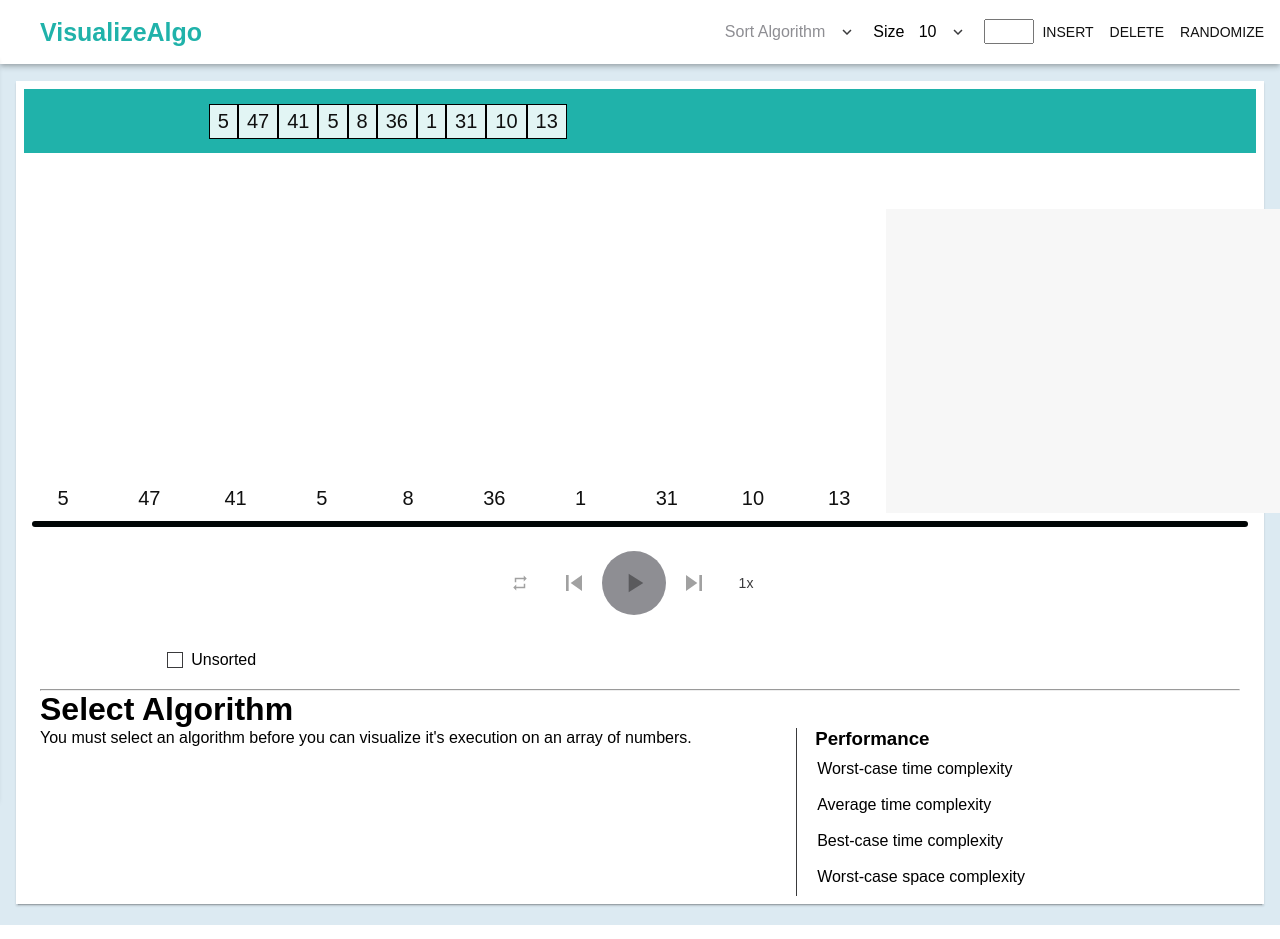
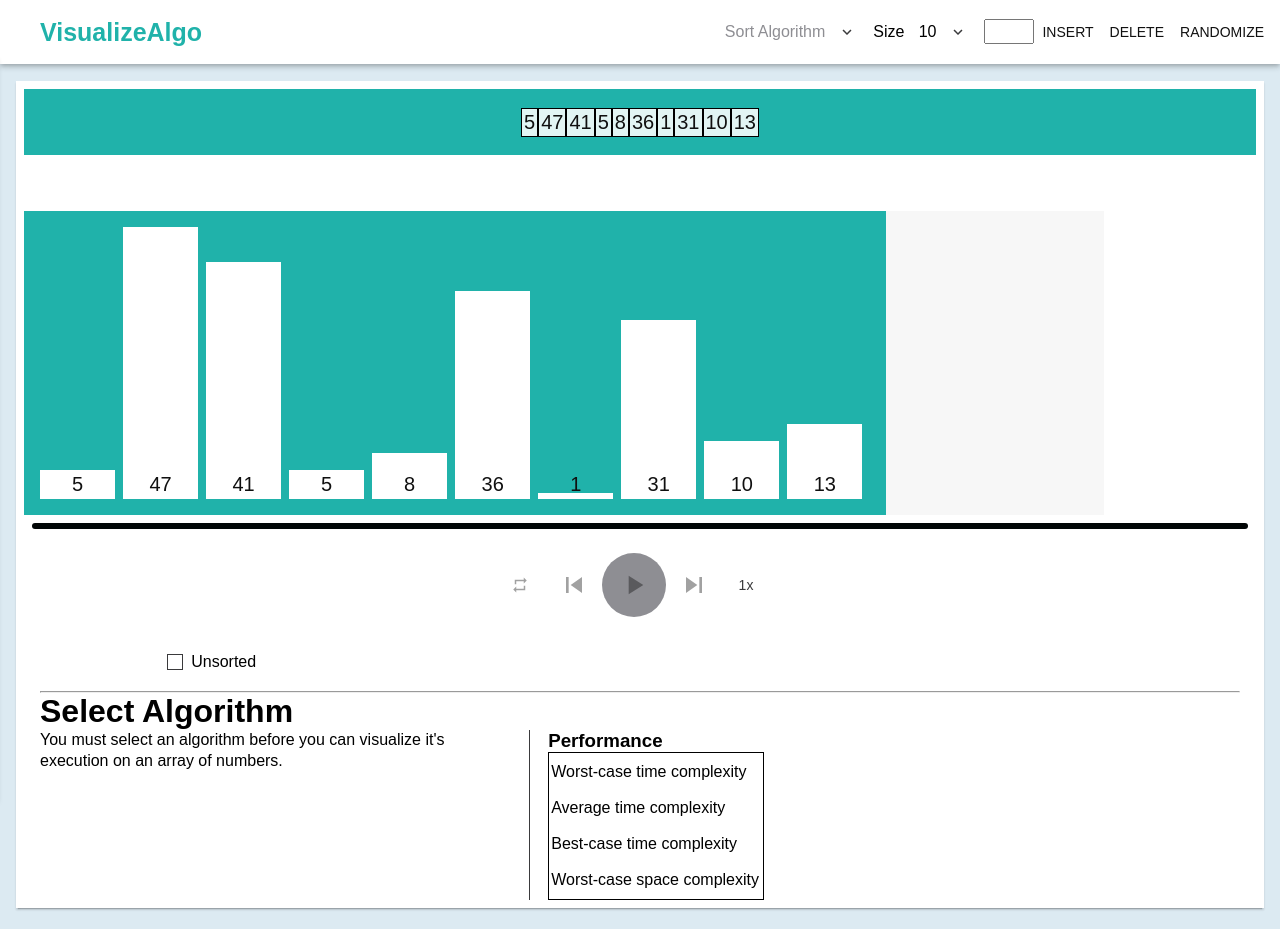
Before and after one commit to shah-moy/visualize-algo, a React (Create React App) app: page /algorithm in a window 1280 px wide. Built offline with nearby package versions, Linux system fonts and the light colour scheme; the HTML template or start-up script is replaced by a standard one; a web font is replaced by a local one.

Commit message:
Final update 20/12/2021

```diff
--- a/src/components/algorithms/BubbleSort.js
+++ b/src/components/algorithms/BubbleSort.js
@@ -83,10 +83,10 @@ export const BubbleSortP= {
   {"if leftElement > rightElement"}
 </line></span>
 ),
-  l4:(<span Style="margin: 30px"><line alignmentBaseline>
+  l4:(<span Style="margin: 40px"><line alignmentBaseline>
     swap(leftElement, rightElement) </line></span>),
-    l5:(<span Style="margin: 30px"><line>end if</line></span>),
-  l6:(<span Style="margin: 30px"><line>end inner for</line></span>),
+    l5:(<span Style="margin: 25px"><line>end if</line></span>),
+  l6:(<span Style="margin: 10px"><line>end inner for</line></span>),
  l7:(<span Style="margin: 15px"><line> end outer for</line></span>),
  //l8:(<span Style="margin: 0px"><line>end BubbleSort</line></span>),
  l9:(<span Style="margin: 0px"><line></line></span>),
--- a/src/components/algorithms/MergeSort.js
+++ b/src/components/algorithms/MergeSort.js
@@ -95,14 +95,14 @@ export const MergeSortP= {
     l0:(<span Style="margin: 0px"><line> split each element into partitions of size 1</line></span>),
 
     l1: (<span Style="margin: 15px"><line>recursively merge adjacent partitions </line></span>),
-    l2:(<span Style="margin: 25px">
+    l2:(<span Style="margin: 30px">
     <line >  for i = leftelementId to rightelementId <br/></line></span>
     ),
     l3:(<span Style="margin: 35px"><line >
     {"if leftPartHeadValue <= rightPartHeadValue"}
   </line></span>
   ),
-    l4:(<span Style="margin: 45px"><line alignmentBaseline>
+    l4:(<span Style="margin: 50px"><line alignmentBaseline>
        copy leftElementValue  </line></span>),
       l5:(<span Style="margin: 35px"><line>else: copy rightElementValue</line></span>),
     l10:(<span Style="margin: 0px"><line>copy elements back to original array</line></span>),
--- a/src/components/celling/Bar/style.css
+++ b/src/components/celling/Bar/style.css
@@ -1,3 +1,4 @@
+
 .Bar {
     background-color: #ffffff;
     color: #101010;
@@ -5,14 +6,27 @@
     flex-direction: column reverse;
     align-items: flex-end;
     transition: 125ms ease-in-out;
-    font-size: 20px;
+    font-size: 7px;
     border-color: black;
   }
-
+  @media (min-width: 600px) {
+    .Bar {
+      background-color: #ffffff;
+      color: #101010;
+      display: flex;
+      flex-direction: column reverse;
+      align-items: flex-end;
+      transition: 125ms ease-in-out;
+      font-size: 20px;
+      border-color: black;
+    }
   .Bar__Text {
     margin: 0 auto 0.25rem;
   }
-
+}
+.Bar__Text {
+  margin: 0 auto 0.25rem;
+}
   .Bar_sorted {
     background-color: var(--primary);
   }
--- a/src/components/celling/Bar1/index.js
+++ b/src/components/celling/Bar1/index.js
@@ -41,7 +41,7 @@ trk=!trk}
 */
   return (
     <div> <div  className={classNames}>
-     <table Style="border:1px solid black; padding-left:6px; padding-right:6px; padding-top:3px; padding-bottom:3px;">
+     <table >
       <tr><span>{val}
       </span></tr></table>
     </div>
--- a/src/components/celling/Bar1/style.css
+++ b/src/components/celling/Bar1/style.css
@@ -1,3 +1,10 @@
+
+
+
+table{
+  border:1px solid black;
+
+}
 .Bar1 {
   background-color: var(--white);
   color: #101010;
@@ -5,8 +12,25 @@
   flex-direction: column reverse;
   align-items: flex-end;
   transition: 125ms ease-in-out;
-  font-size: 20px;
+  font-size: 10px;
 }
+
+
+@media (min-width: 1200px) {
+
+
+  .Bar1 {
+    background-color: var(--white);
+    color: #101010;
+    display: flex;
+
+    align-items: flex-end;
+    transition: 125ms ease-in-out;
+    font-size: 20px;
+  }
+
+}
+
 
 .Bar__Text {
   margin: 1 auto 0.25rem;
--- a/src/components/floor/SortChart/style.css
+++ b/src/components/floor/SortChart/style.css
@@ -1,5 +1,5 @@
+@media (min-width: 1200px) {
 
-@media (min-width: 1200px) {
 
   .SortChart {
     /* min-width: 320px; */
@@ -16,6 +16,9 @@
     align-items: flex-end;
     transition: 0.75s ease-in-out;
   }
+}
+
+
   .SortChartL {
     min-width: 70%;
     max-width: 100%;
@@ -31,16 +34,19 @@
     transition: 0.75s ease-in-out;
   }
   .SortChartR {
-     min-width: 420px;
-     max-width: 500px;
+    min-width: 30%;
+    max-width: 100%;
+
+     min-width: 218px;
+
     min-height: 218px;
     height: 38vh;
-    font-weight: bolder;
+    font-weight: 500;
     background-color: #F7F7F7;
-    padding: 1rem;
+    padding-left: 1rem;
    font-size: 3.2mm;
   }
-}
+
 
   .Bar__Text {
     margin: 0 auto 0.25rem;
@@ -75,7 +81,7 @@
   }
 
   .P__Text {
-    margin: 0 auto 0.2rem;
+    margin: 0 auto 0rem;
   }
   /* primary sorter */
   .P_sorted {
--- a/src/components/floor/SortChart1/index.js
+++ b/src/components/floor/SortChart1/index.js
@@ -61,6 +61,7 @@ const SortChart1 = ({
   t2=BubbleSort
 }) => {
   return (
+    <div className='srbgc'>
     <div className="SortChart1">
       {getListOfBars(
         numbers,
@@ -74,6 +75,7 @@ const SortChart1 = ({
         tracestep,
         t2
       )}
+    </div>
     </div>
   );
 };
--- a/src/components/floor/SortChart1/style.css
+++ b/src/components/floor/SortChart1/style.css
@@ -3,28 +3,67 @@
   max-width: 100%;
   min-height: 1px;
   height: 8vh;
-  padding: 1rem;
-  padding-left: 15%;
-  padding: auto;
+
+  padding: center;
 
   margin-left: auto;
 
-  background-color: lightseagreen;
+  background-color: steelblue;
 
-  display:flex;
+
   initial-letter-align: center;
 
-  display: flex;
+  display:inline-flex;
   flex-direction: row;
-  align-items: flex-end;
+  align-items: center;
 
   -ms-flex-align: center;
-  flex: inherit;
+  flex: center;
   align-items: center;
   align-content: center;
   text-align: center;
   transition: 0.75s ease-in-out;
 }
+.srbgc{
+  background-color: steelblue;
+border: 1px solid lightseagreen;
+}
+@media (min-width: 1200px) {
+  .SortChart1 {
+    min-width: 10%;
+    max-width: 100%;
+    min-height: 1px;
+    height: 8vh;
+
+
+
+    padding: auto;
+
+    margin-left: auto;
+
+    background-color: lightseagreen;
+
+
+    initial-letter-align: center;
+
+
+    align-items: center;
+
+    -ms-flex-align: center;
+    flex: center;
+    align-items: center;
+    align-content: center;
+    text-align: center;
+    transition: 0.75s ease-in-out;
+  }
+  .srbgc{
+    background-color: lightseagreen;
+
+  }
+
+}
+
+
 .stext{margin: 1 auto 0.25rem;
 
 }
--- a/src/components/floor/SortInfo/style.css
+++ b/src/components/floor/SortInfo/style.css
@@ -1,3 +1,6 @@
+
+@media (min-width: 1200px) {
+
 .SortInfo {
   text-align: left;
   width: 100%;
@@ -10,10 +13,10 @@
   display: flex;
 
   flex-flow: row wrap;
-}
+}}
 
 .SortInfo__Article {
-  width: 5ch;
+  min-width: 5ch;
   line-height: 1.3;
 }
 
@@ -49,32 +52,8 @@
 /* Large devices (desktops, 992px and up) */
 @media (min-width: 992px) {
   .SortInfo__Aside {
-
-    padding-left: 0rem;
-  }
-}
-@media (min-width: 555px) {
-  .SortInfo__AsideP {
     padding-left: 2ch;
   }
 }
 
-
 /* Extra large devices (large desktops, 1200px and up) */
-@media (min-width: 1200px) {
-  .SortInfo__Article {
-    width: 85ch;
-    padding-right: 1ch;
-  }
-
-  .SortInfo__Aside {
-    padding-left: 2ch;
-    border-left: 1px solid var(--text-color);
-  }
-
-
-.SortInfo__AsideP {
-  padding-left: 2ch;
-  border-left: 1px solid var(--text-color);
-}
-}
--- a/src/components/floor/SortInfoP/style.css
+++ b/src/components/floor/SortInfoP/style.css
@@ -13,11 +13,11 @@
 
 .SortInfo__Article {
   width: 50ch;
-  line-height: 1.3;
+  line-height: 1;
 }
 
 .SortInfo__Article li {
-  line-height: 1.5;
+  line-height: 1;
 }
 
 .SortInfo__Article a {
```
